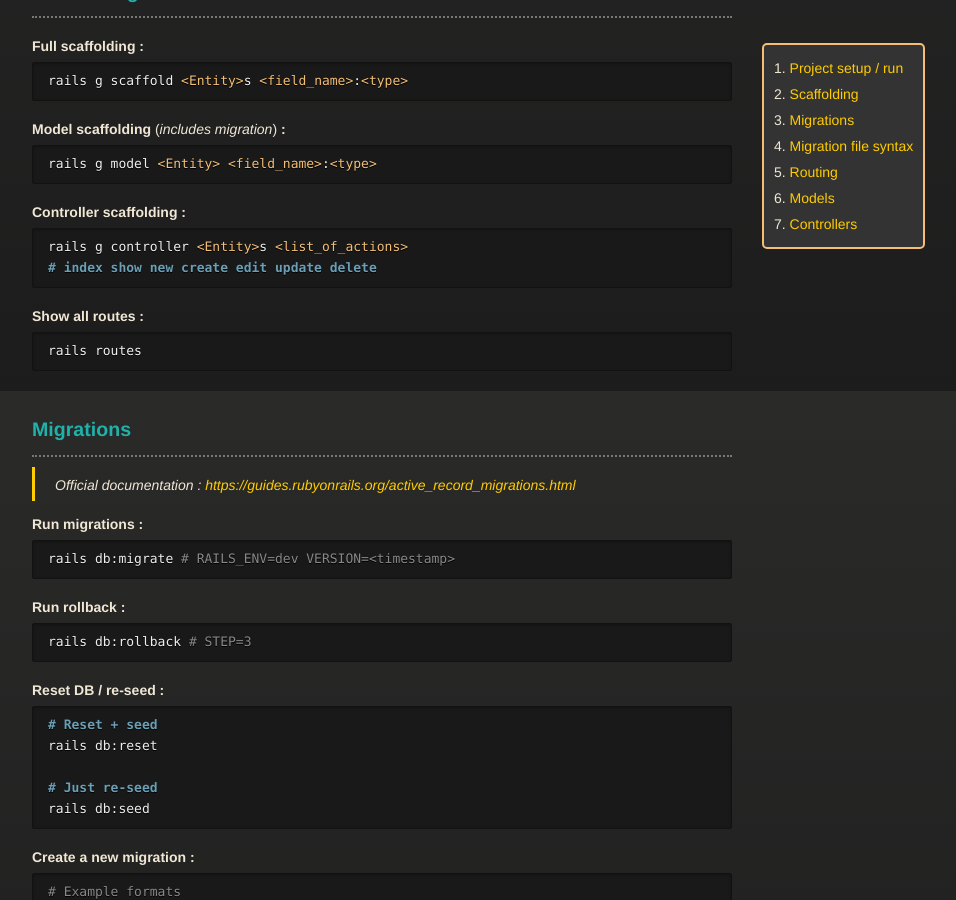
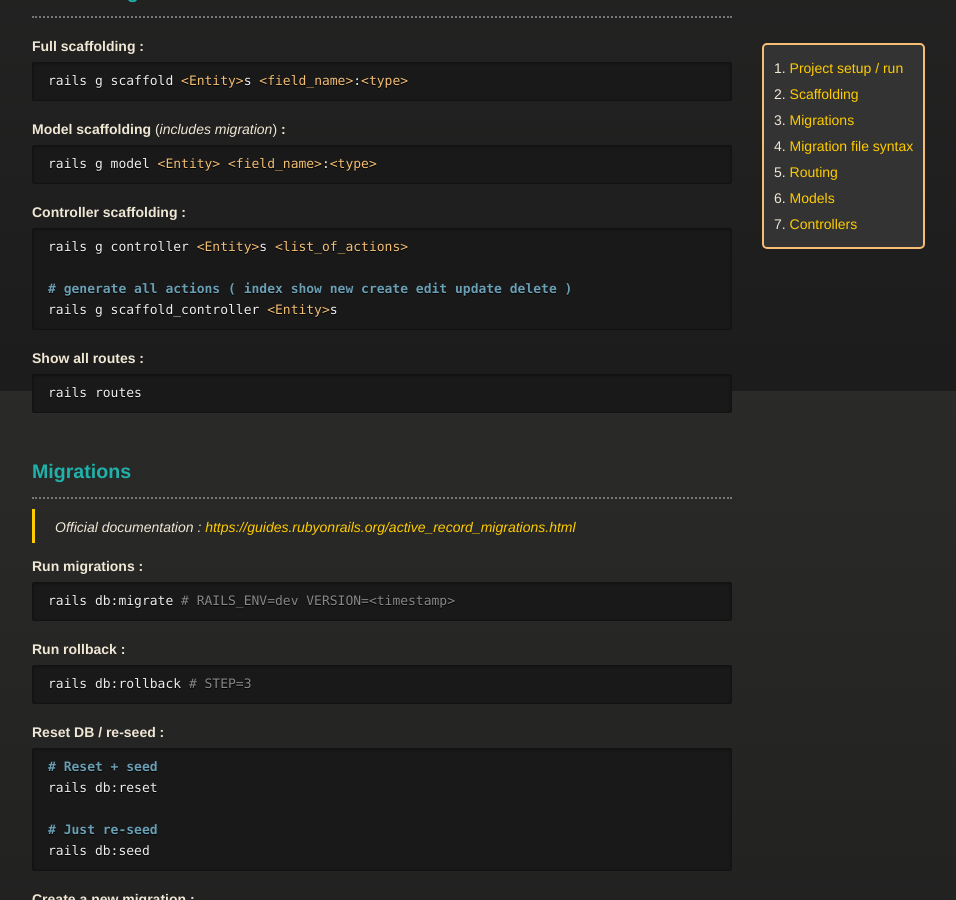
Before and after one commit to vincent-clipet/cheatsheets, a Jekyll site: the page built from markdown/ruby-on-rails.md, in a window 1280 px wide and 900 px high, scrolled down 509 px. Shown: the whole window, without its empty margins (258-1214 px from the left). Built offline with Jekyll 4.4.1, drawn with Linux system fonts in a browser that asks for light colours; our own code applies the rules of GitHub Pages for plain Markdown files; some of the changed text lies outside the part shown.

Commit message:
feat(ruby): a few minor edits

````diff
--- a/markdown/ruby-on-rails.md
+++ b/markdown/ruby-on-rails.md
@@ -49,7 +49,9 @@ rails g model <Entity> <field_name>:<type>
 **Controller scaffolding :**
 ```md
 rails g controller <Entity>s <list_of_actions>
-# index show new create edit update delete
+
+# generate all actions ( index show new create edit update delete )
+rails g scaffold_controller <Entity>s
 ```
 
 **Show all routes :**
@@ -141,12 +143,19 @@ create_table :products do |t|
   t.references :color, null: false, foreign_key: true
   t.timestamps
 end
+```
 
-# Create 'join' table
+**Create 'join' table :**
+```ruby
 create_join_table :products, :categories, column_options: { null: true } do |t|
   t.index :product_id
   t.index :category_id
 end
+```
+
+**Add a reference with a custom name :**
+```ruby
+t.references :author, index: true, foreign_key: { to_table: :users }
 ```
 
 **Edit table :**
````
Also changed, not shown: other parts of markdown/ruby-on-rails.md (+2 -1 lines).
